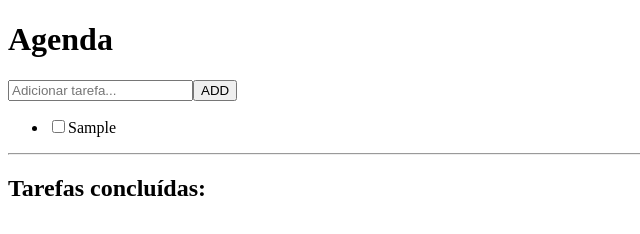
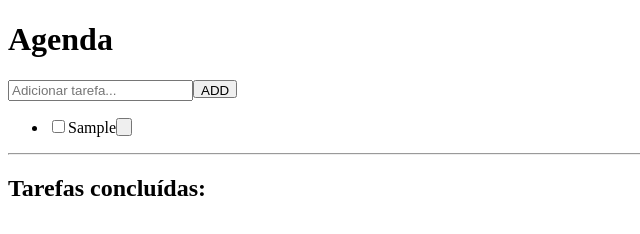
Before and after one commit to QueijoRalado/JavaScript-1, a website: page aula_6/exercicio01.html in a window 1280 px wide. Both pictures are taken after typing "Sample" into the empty fields and a click on the button "ADD". Shown: the full height of the page, 0-640 px from the left. Drawn offline with Linux system fonts and the light colour scheme.

Commit message:
Update exercicio01.html

```diff
--- a/aula_6/exercicio01.html
+++ b/aula_6/exercicio01.html
@@ -4,6 +4,11 @@
     <meta charset="UTF-8">
     <meta name="viewport" content="width=device-width, initial-scale=1.0">
     <title>Document</title>
+    <style>
+        button{
+            height: 18px;
+        }
+    </style>
 </head>
 <body>
     <h1>Agenda</h1>
@@ -25,11 +30,16 @@
             let tarefa = document.getElementById('nova_tarefa');
             var IDGerado = Date.now();
             var horaAtual = new Date(IDGerado);
-            tag_li.innerHTML  = `<input type='checkbox' id=${IDGerado} onclick="verificarChecked(${IDGerado})">${tarefa.value}`;
+            tag_li.innerHTML  = `<input type='checkbox' id=${IDGerado} onclick="verificarChecked(${IDGerado})">${tarefa.value}<button onclick="deletar(${IDGerado})"></button>`;
             tag_ul1.appendChild(tag_li);
             tarefa.value = ''
         }
-
+        function deletar(IDGerado){
+            console.log(IDGerado)
+            tag_removida = document.getElementById(`${IDGerado}`);
+            tag_removida.parentElement.remove();
+            //console.log(tag_removida)
+        }
 
         function verificarChecked(IDGerado){
             console.log("verificarChecked");
```
